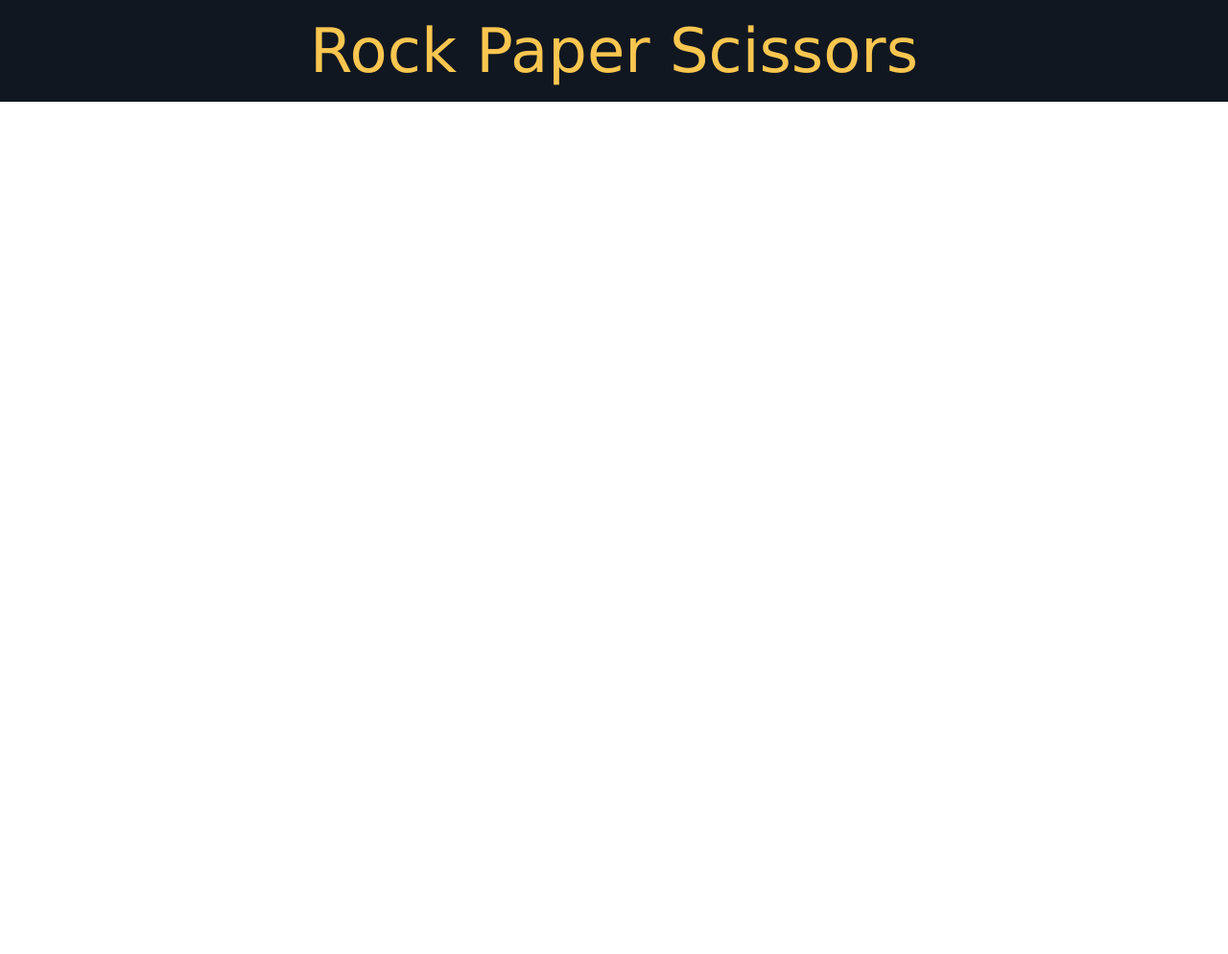
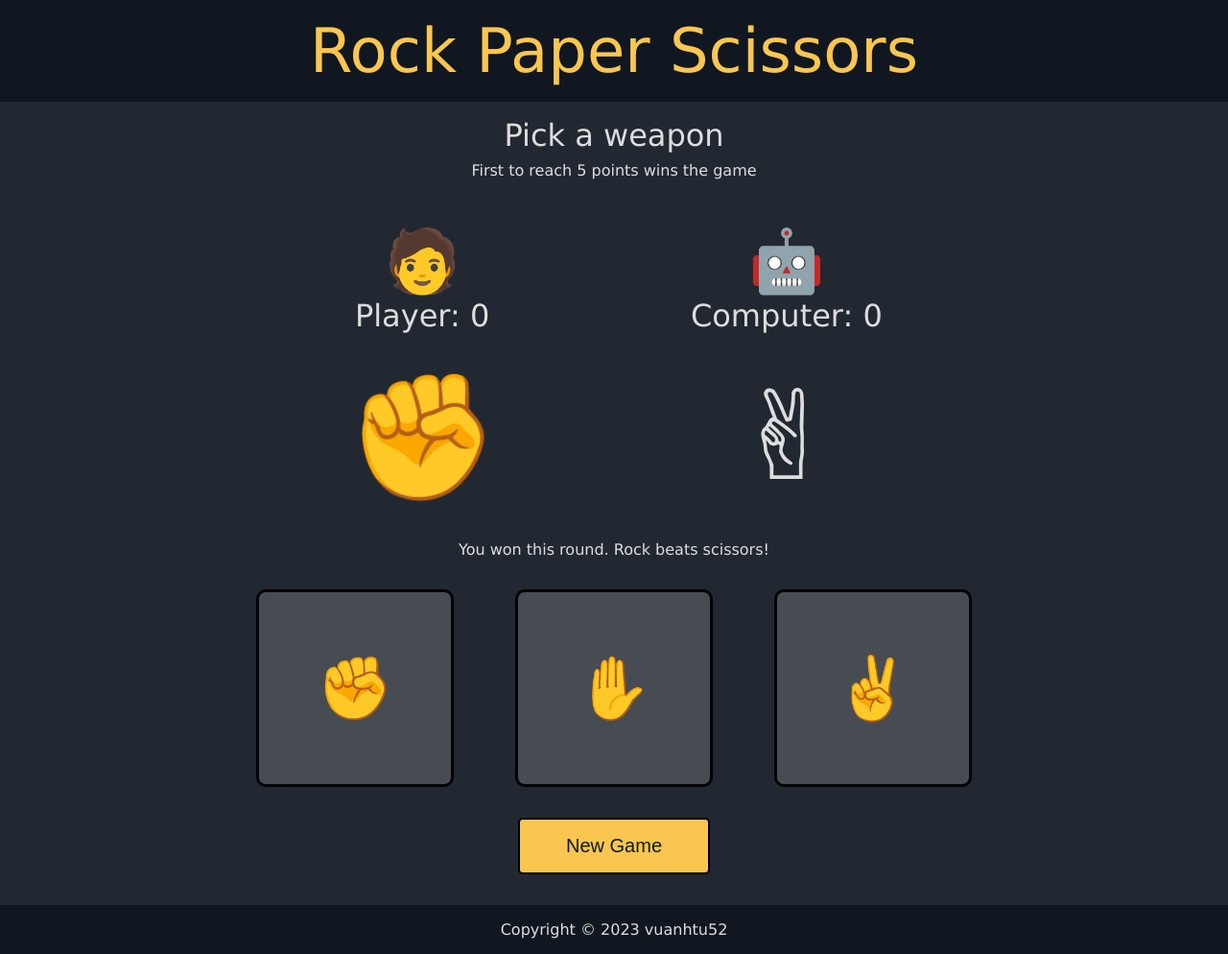
Before and after one commit to vuanhtu52/rock-paper-scissors, a plain HTML site: page index.html in a window 1280 px wide. Shown: the whole page at 96% size. Before the commit the page ends 800 px from the top, so only its background shows below. Drawn offline with Linux system fonts and the light colour scheme.

Commit message:
Complete static UI

```diff
--- a/index.css
+++ b/index.css
@@ -1,6 +1,7 @@
 body {
     margin: 0;
     font-family: Verdana, Geneva, Tahoma, sans-serif;
+    background-color: #222831;
 }
 
 .header {
@@ -11,3 +12,110 @@ body {
     font-size: 64px;
     padding: 16px;
 }
+
+.content {
+    background-color: #222831;
+    display: flex;
+    flex-direction: column;
+}
+
+.instruction {
+    color: #DDDDDD;
+    text-align: center;
+    padding: 16px;
+    display: flex;
+    flex-direction: column;
+    gap: 8px;
+}
+
+#title {
+    font-size: 32px;
+}
+
+.display-wrapper {
+    display: flex;
+    justify-content: center;
+    gap: 200px;
+    padding: 32px 0px;
+    flex-wrap: wrap;
+}
+
+.display {
+    display: flex;
+    flex-direction: column;
+    align-items: center;
+}
+
+.avatar {
+    font-size: 64px;
+}
+
+.result {
+    color: #dddddd;
+    font-size: 32px;
+}
+
+.selection {
+    font-size: 128px;
+    margin-top: 32px;
+    color: #dddddd;
+}
+
+.round-message {
+    color: #dddddd;
+    text-align: center;
+    margin-bottom: 32px;
+}
+
+.options {
+    display: flex;
+    justify-content: center;
+    gap: 64px;
+}
+
+.option {
+    aspect-ratio: 1/1;
+    width: 200px;
+    background-color: rgba(220, 220, 220, 0.2);
+    border-radius: 10px;
+    /* This removes inconsistent shading of the border */
+    border-style: solid;
+}
+
+.option:hover {
+    border-color: #fac650;
+    background-color: rgba(220, 220, 220, 0.3);
+}
+
+.option > button {
+    font-size: 64px;
+    width: 100%;
+    height: 100%;
+    background-color: transparent;
+    border: 0;
+}
+
+#new-game {
+    width: 200px;
+    align-self: center;
+    margin-top: 32px;
+    margin-bottom: 32px;
+    font-size: 20px;
+    padding: 16px;
+    background-color: #fac650;;
+    border-radius: 5px;
+    border-style: solid;
+    color: #111720;
+}
+
+#new-game:hover {
+    border-color: #dddddd;
+    border-width: 5px;
+}
+
+.footer {
+    background-color: #111720;
+    color: #dddddd;
+    text-align: center;
+    padding: 16px;
+}
--- a/index.html
+++ b/index.html
@@ -5,9 +5,44 @@
     <meta name="viewport" content="width=device-width, initial-scale=1.0">
     <title>Rock Paper Scissors</title>
     <link rel="stylesheet" href="index.css" />
+    <link rel="stylesheet" href="https://cdnjs.cloudflare.com/ajax/libs/font-awesome/4.7.0/css/font-awesome.min.css">
     <script src="index.js" defer></script>
 </head>
 <body>
     <div class="header">Rock Paper Scissors</div>
+
+    <div class="content">
+        <div class="instruction">
+            <div id="title">Pick a weapon</div>
+            <div id="sub-text">First to reach 5 points wins the game</div>
+        </div>
+        <div class="display-wrapper">
+            <div class="display">
+                <div class="avatar">🧑</div>
+                <div class="result">Player: 0</div>
+                <div class="selection">✊</div>
+            </div>
+            <div class="display">
+                <div class="avatar">🤖</div>
+                <div class="result">Computer: 0</div>
+                <div class="selection">✌</div>
+            </div>
+        </div>
+        <div class="round-message">You won this round. Rock beats scissors!</div>
+        <div class="options">
+            <div class="option">
+                <button>✊</button>
+            </div>
+            <div class="option">
+                <button>✋</button>
+            </div>
+            <div class="option">
+                <button>✌</button>
+            </div>
+        </div>
+        <button id="new-game">New Game</button>
+    </div>
+
+    <div class="footer">Copyright © 2023 vuanhtu52</div>
 </body>
 </html>
```
